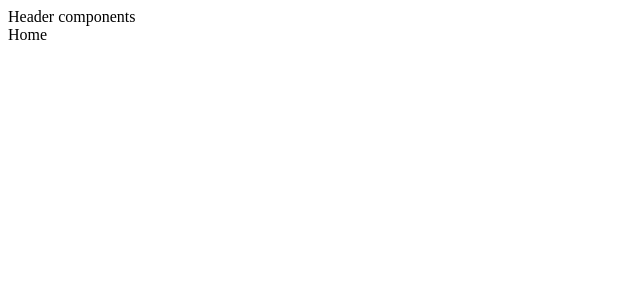
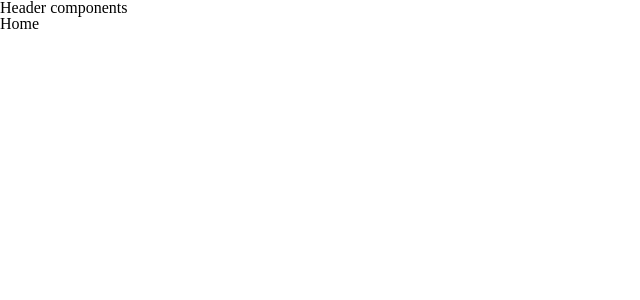
Before and after one commit to 77unny/react-youtube, a React (Create React App) app: page / in a window 1280 px wide. Shown: the top 300 px of the page, without its empty margins (0-640 px from the left). Built offline with nearby package versions, Linux system fonts and the light colour scheme.

Commit message:
feat : styled components (Global Styles)

```diff
--- a/package.json
+++ b/package.json
@@ -12,7 +12,9 @@
     "react-dom": "^16.13.1",
     "react-router": "^5.2.0",
     "react-router-dom": "^5.2.0",
-    "react-scripts": "3.4.3"
+    "react-scripts": "3.4.3",
+    "styled-components": "^5.2.0",
+    "styled-reset": "^4.2.3"
   },
   "scripts": {
     "start": "react-scripts start",
--- a/src/index.jsx
+++ b/src/index.jsx
@@ -1,9 +1,11 @@
 import React from 'react';
 import ReactDOM from 'react-dom';
 import App from './App';
+import GlobalStyles from './styles/GlobalStyles';
 
 ReactDOM.render(
   <React.StrictMode>
+    <GlobalStyles />
     <App />
   </React.StrictMode>,
   document.getElementById('root')
--- /dev/null
+++ b/src/styles/GlobalStyles.js
@@ -0,0 +1,22 @@
+import {createGlobalStyle} from 'styled-components'
+import reset from 'styled-reset';
+
+const GlobalStyles = createGlobalStyle`
+	${reset}
+	* {
+	box-sizing: border-box;
+	}
+	a {
+    color: #333;
+    text-decoration: none;
+  }
+  input,
+  button {
+    &:focus,
+    &:active {
+      outline: none;
+    }
+  }
+`
+
+export default GlobalStyles
```
Also changed, not shown: 1 other file (tests, documents, lock files or other folders).
